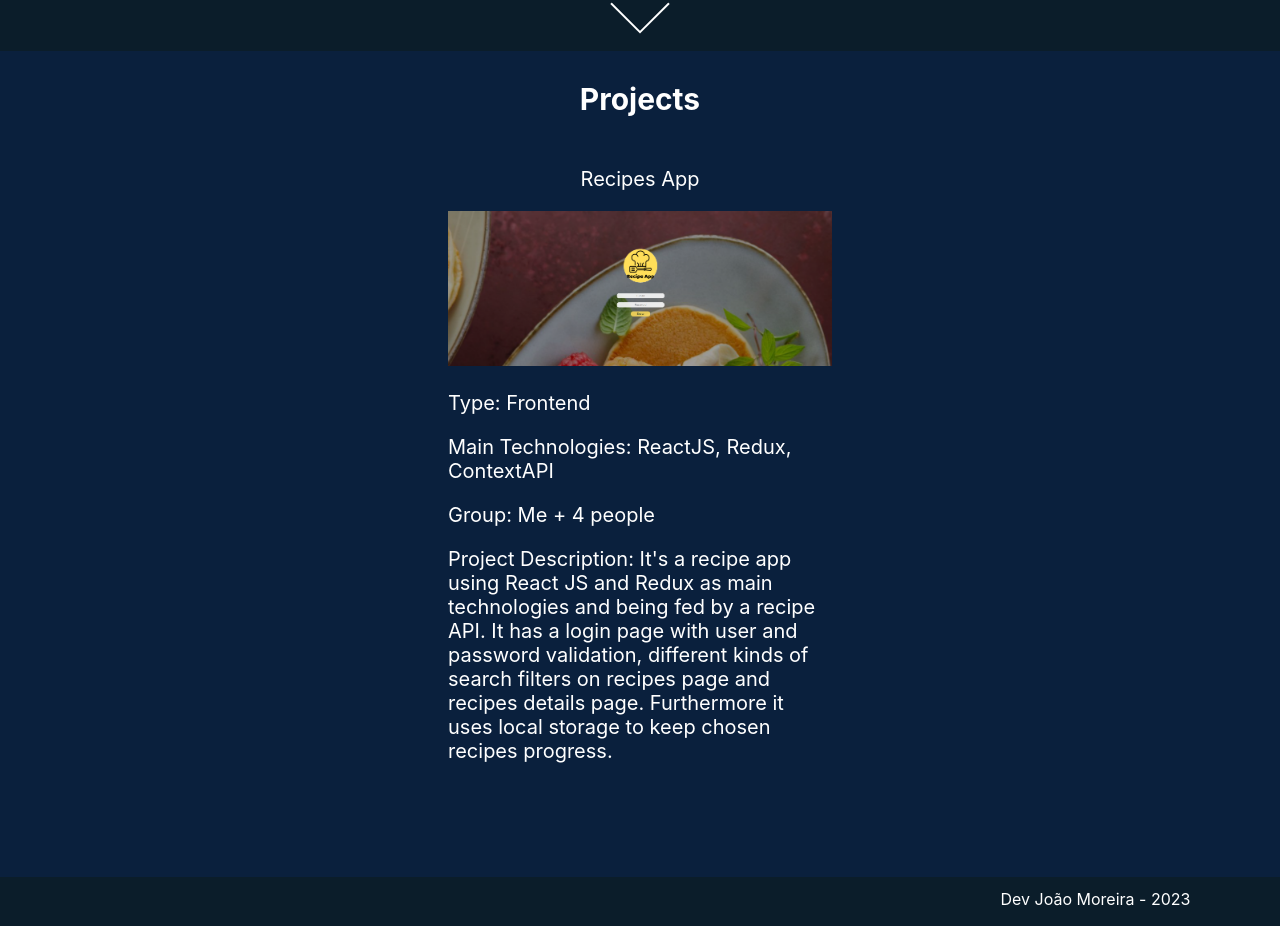
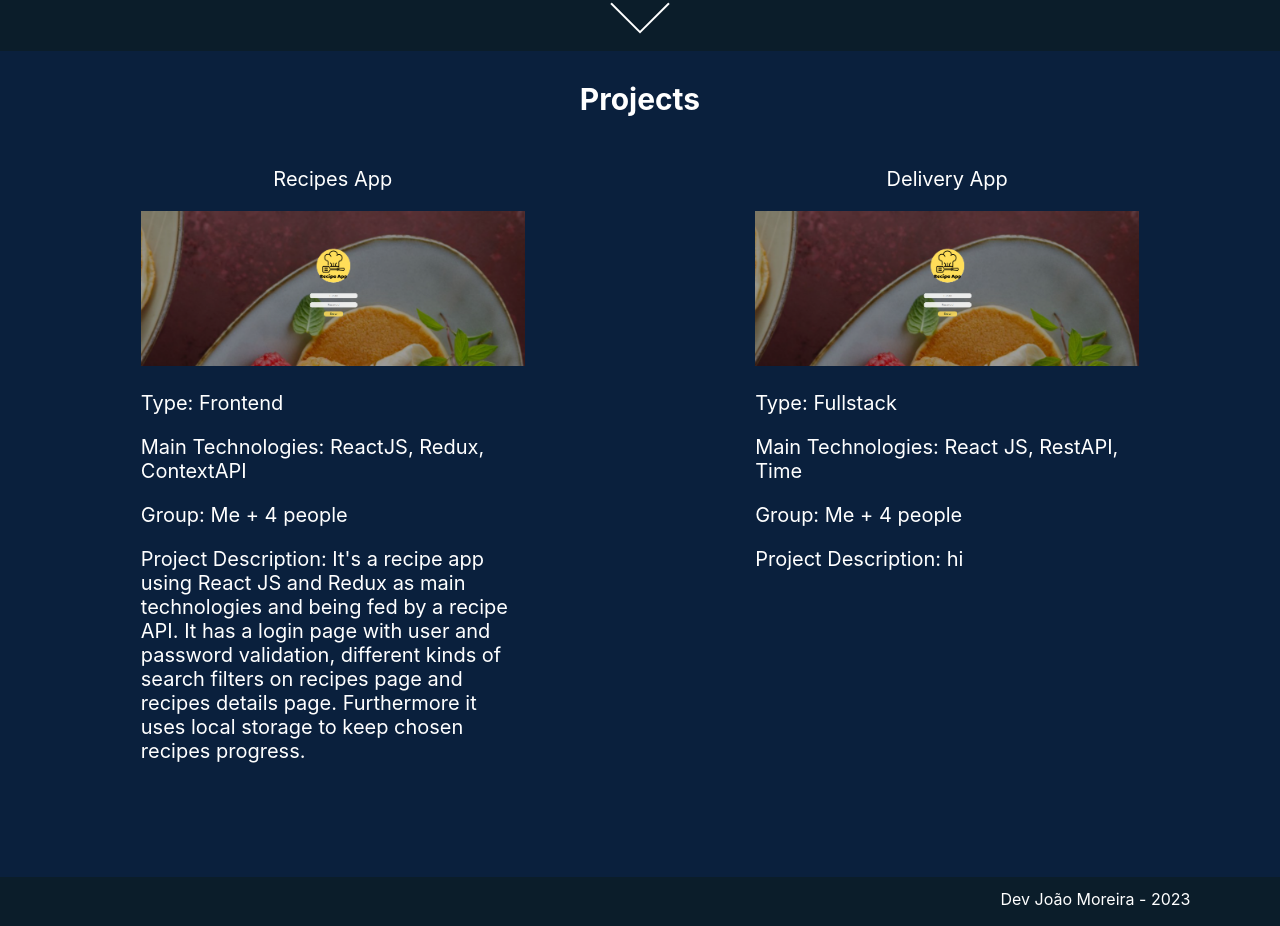
Before and after one commit to joaogmmoreira/devportfolio, a React (Create React App) app: page / in a window 1280 px wide. Shown: the part 1549-2475 px from the top of the page. Built offline with nearby package versions, Linux system fonts and the light colour scheme.

Commit message:
setting up gh pages

```diff
--- a/package.json
+++ b/package.json
@@ -8,7 +8,6 @@
     "@testing-library/jest-dom": "^5.16.5",
     "@testing-library/react": "^13.4.0",
     "@testing-library/user-event": "^13.5.0",
-    "gh-pages": "^4.0.0",
     "lint": "^0.7.0",
     "prop-types": "^15.8.1",
     "react": "^18.2.0",
@@ -46,6 +45,7 @@
   },
   "devDependencies": {
     "eslint": "^8.39.0",
-    "eslint-plugin-react": "^7.32.2"
+    "eslint-plugin-react": "^7.32.2",
+    "gh-pages": "^5.0.0"
   }
 }
--- a/src/ProjectsObjects/EnglishProjects.js
+++ b/src/ProjectsObjects/EnglishProjects.js
@@ -19,6 +19,19 @@ const englishProjects = [
     linkToPage: 'https://joaogmmoreira.github.io/recipesapp/',
 
   },
+  {
+    name: 'Delivery App',
+    type: 'Fullstack',
+    tech: {
+      tech1: 'React JS',
+      tech2: 'RestAPI',
+      tech3: 'Time'
+    },
+    group: 'Me + 4 people',
+    description: `hi`,
+    thumbnail: recipeImg,
+    linkToPage: 'https://joaogmmoreira.github.io/recipesapp/',
+  },
 ]
 
 export default englishProjects;
--- a/src/ProjectsObjects/PortugueseProjects.js
+++ b/src/ProjectsObjects/PortugueseProjects.js
@@ -17,6 +17,19 @@ const portugueseProjects = [
     thumbnail: recipeImg,
     linkToPage: 'https://joaogmmoreira.github.io/recipesapp/',
   },
+  {
+    name: 'Delivery App',
+    type: 'Fullstack',
+    tech: {
+      tech1: 'React JS',
+      tech2: 'RestAPI',
+      tech3: 'Time'
+    },
+    group: 'Eu + 4 pessoas',
+    description: `oi`,
+    thumbnail: recipeImg,
+    linkToPage: 'https://joaogmmoreira.github.io/recipesapp/',
+  },
 ]
 
 export default portugueseProjects;
```
Also changed, not shown: 1 other file (tests, documents, lock files or other folders).
